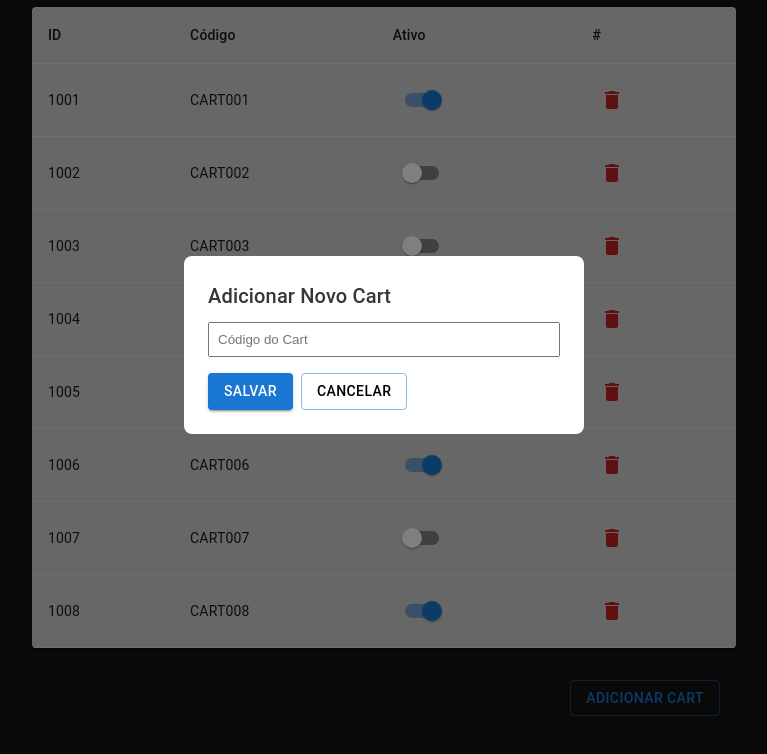
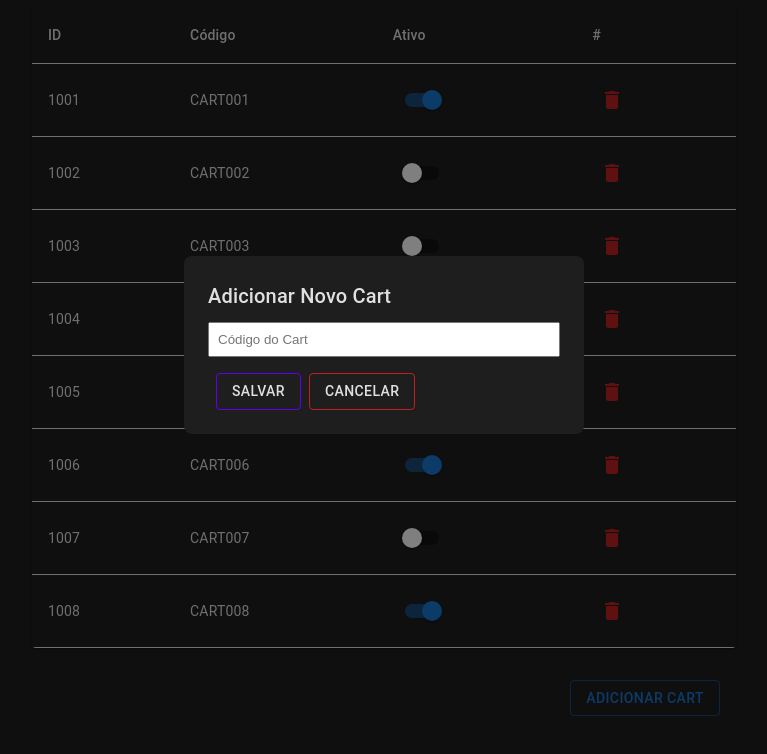
Before and after one commit to GabrielRego1/smartface-ui, a React (Vite) app: page /carts in a window 1280 px wide. Both pictures are taken after a click on the button "ADICIONAR CART". Shown: the part 183-937 px from the top of the page, without its empty margins (256-1023 px from the left). Built offline with nearby package versions, Linux system fonts and the light colour scheme.

Commit message:
improv css

```diff
--- a/src/App.css
+++ b/src/App.css
@@ -12,12 +12,11 @@
   -webkit-font-smoothing: antialiased;
   -moz-osx-font-smoothing: grayscale;
 
-  --cor-fundo: #121212;
+  --cor-fundo: #1e1e1e;
   --cor-texto: #e0e0e0;
   --cor-link: #bb86fc;
   --cor-botao: #6200ee;
   --cor-botao-hover: #3700b3;
-  --cor-carta: #1e1e1e;
 }
 
 #root {
--- a/src/components/Cart/AddCartModal/AddCartModal.tsx
+++ b/src/components/Cart/AddCartModal/AddCartModal.tsx
@@ -24,8 +24,8 @@ const AddCartModal: React.FC<AddCartModalProps> = ({ open, onClose, onAdd }) =>
 
     return (
         <Modal open={open} onClose={onClose}>
-            <Box sx={{ backgroundColor: 'white', padding: 3, borderRadius: 2, maxWidth: 400, margin: 'auto', marginTop: '20%' }}>
-                <Typography variant="h6" component="h2" sx={{ color: '#363636' }}>
+            <Box sx={{ backgroundColor: 'var(--cor-fundo)', padding: 3, borderRadius: 2, maxWidth: 400, margin: 'auto', marginTop: '20%' }} >
+                <Typography variant="h6" component="h2" sx={{ color: 'var(--cor-texto)' }}>
                     Adicionar Novo Cart
                 </Typography>
                 <input
@@ -37,8 +37,8 @@ const AddCartModal: React.FC<AddCartModalProps> = ({ open, onClose, onAdd }) =>
                 />
                 {error && <Typography color="error">Por favor, insira um código válido!</Typography>}
                 <Box sx={{ mt: 2 }}>
-                    <Button variant="contained" onClick={handleAddCart}>Salvar</Button>
-                    <Button variant="outlined" onClick={onClose} sx={{ ml: 1, backgroundColor: '#white', color: 'black', '&:hover': { backgroundColor: '#bf2121',color:'var(--cor-texto)' }, }}>Cancelar</Button>
+                    <Button variant="outlined" sx={{ ml: 1,color:'var(--cor-texto)' ,borderColor: 'var(--cor-botao)' }} onClick={handleAddCart}>Salvar</Button>
+                    <Button variant="outlined" onClick={onClose} sx={{ ml: 1, borderColor: '#bf2121', color: 'var(--cor-texto)', '&:hover': { bordercolor: 'white', backgroundColor: '#bf2121', color: 'var(--cor-texto)' }, }}>Cancelar</Button>
                 </Box>
             </Box>
         </Modal>
--- a/src/components/Cart/CartList/CartList.tsx
+++ b/src/components/Cart/CartList/CartList.tsx
@@ -7,7 +7,6 @@ interface Cart {
   codigo: string;
   ativo: boolean;
 }
-
 const initialCarts: Cart[] = [
   { id: 1001, codigo: 'CART001', ativo: true },
   { id: 1002, codigo: 'CART002', ativo: false },
@@ -51,24 +50,24 @@ const CartList: React.FC = () => {
     <Box sx={{ padding: 2 }}>
 
       <Box className="box" sx={{ display: 'flex', justifyContent: 'flex-start', mt: 2 }}>
-      <Typography variant="h4" component="h1" sx={{ mb: 2, color: 'var(--cor-texto)' }}>Lista de Carrinhos</Typography>
+        <Typography variant="h4" component="h1" sx={{ mb: 2, color: 'var(--cor-botao)' }}>Lista de Carrinhos</Typography>
       </Box>
-      <TableContainer component={Paper} sx={{ mt: 2, backgroundColor: '#cfcfcf' }}>
+      <TableContainer component={Paper} sx={{ mt: 2, backgroundColor: 'var(--cor-fundo)' }}>
         <Table>
           <TableHead>
             <TableRow>
-              <TableCell>ID</TableCell>
-              <TableCell>Código</TableCell>
-              <TableCell>Ativo</TableCell>
-              <TableCell>#</TableCell>
+              <TableCell sx={{color:'var(--cor-texto)'}}>ID</TableCell>
+              <TableCell sx={{color:'var(--cor-texto)'}}>Código</TableCell>
+              <TableCell sx={{color:'var(--cor-texto)'}}>Ativo</TableCell>
+              <TableCell sx={{color:'var(--cor-texto)'}}>#</TableCell>
             </TableRow>
           </TableHead>
           <TableBody>
             {carts.map((cart) => (
               <TableRow key={cart.id}>
-                <TableCell>{cart.id}</TableCell>
-                <TableCell>{cart.codigo}</TableCell>
-                <TableCell>
+                <TableCell sx={{color:'var(--cor-texto)'}}>{cart.id}</TableCell>
+                <TableCell sx={{color:'var(--cor-texto)'}}>{cart.codigo}</TableCell>
+                <TableCell sx={{color:'var(--cor-texto)'}}>
                   <Switch
                     checked={cart.ativo}
                     onChange={() => handleToggleActive(cart.id)}
@@ -98,7 +97,7 @@ const CartList: React.FC = () => {
           {error ? 'Por favor, insira um código válido!' : 'Cart adicionado com sucesso!'}
         </Alert>
       </Snackbar>
-    </Box>
+    </Box >
   );
 }
 
```
